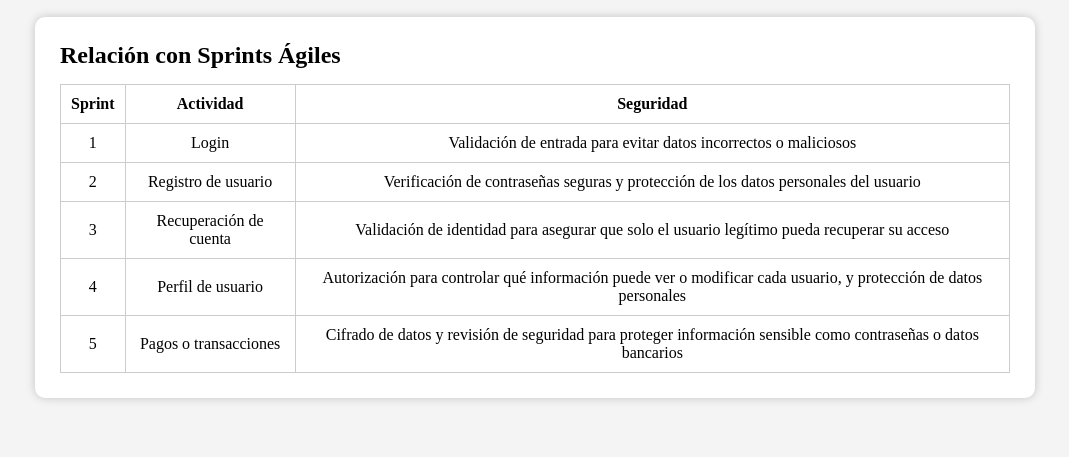
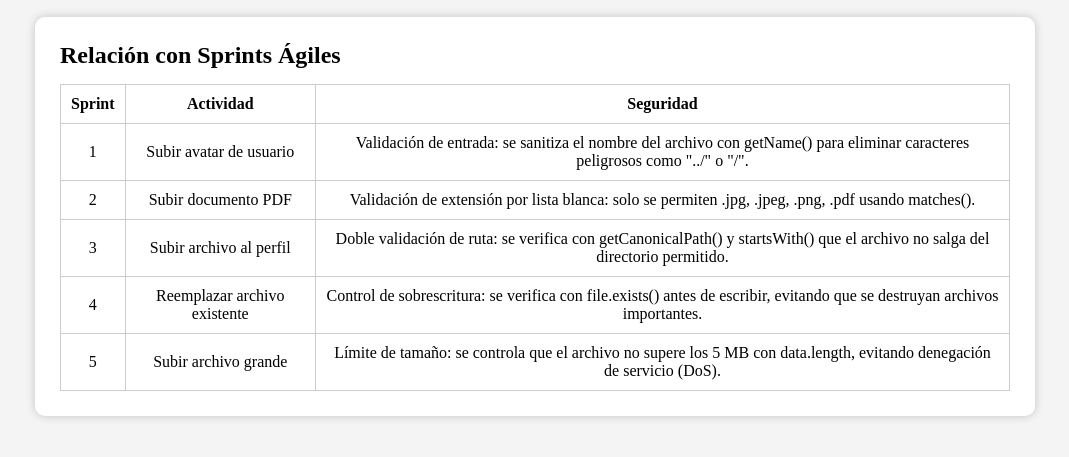
Before and after one commit to Ali28-s/Tarea, a plain HTML site: page sprints.html in a window 1280 px wide. Shown: the part 113-570 px from the top of the page, without its empty margins (105-1174 px from the left). Drawn offline with Linux system fonts and the light colour scheme.

Commit message:
Update sprints.html

```diff
--- a/sprints.html
+++ b/sprints.html
@@ -33,39 +33,40 @@
 <h2>Relación con Sprints Ágiles</h2>
 
 <table>
-
+    <thead>
         <tr>
             <th>Sprint</th>
             <th>Actividad</th>
             <th>Seguridad</th>
         </tr>
-
+    </thead>
+    <tbody>
         <tr>
             <td>1</td>
-<td>Login</td>
-<td>Validación de entrada para evitar datos incorrectos o maliciosos</td>
+            <td>Subir avatar de usuario</td>
+            <td>Validación de entrada: se sanitiza el nombre del archivo con getName() para eliminar caracteres peligrosos como "../" o "/".</td>
         </tr>
         <tr>
             <td>2</td>
-<td>Registro de usuario</td>
-<td>Verificación de contraseñas seguras y protección de los datos personales del usuario</td>
+            <td>Subir documento PDF</td>
+            <td>Validación de extensión por lista blanca: solo se permiten .jpg, .jpeg, .png, .pdf usando matches().</td>
         </tr>
         <tr>
             <td>3</td>
-<td>Recuperación de cuenta</td>
-<td>Validación de identidad para asegurar que solo el usuario legítimo pueda recuperar su acceso</td>
+            <td>Subir archivo al perfil</td>
+            <td>Doble validación de ruta: se verifica con getCanonicalPath() y startsWith() que el archivo no salga del directorio permitido.</td>
         </tr>
         <tr>
             <td>4</td>
-<td>Perfil de usuario</td>
-<td>Autorización para controlar qué información puede ver o modificar cada usuario, y protección de datos personales</td>
+            <td>Reemplazar archivo existente</td>
+            <td>Control de sobrescritura: se verifica con file.exists() antes de escribir, evitando que se destruyan archivos importantes.</td>
         </tr>
         <tr>
             <td>5</td>
-<td>Pagos o transacciones</td>
-<td>Cifrado de datos y revisión de seguridad para proteger información sensible como contraseñas o datos bancarios</td>
+            <td>Subir archivo grande</td>
+            <td>Límite de tamaño: se controla que el archivo no supere los 5 MB con data.length, evitando denegación de servicio (DoS).</td>
         </tr>
-
+    </tbody>
 </table>
 
 </main>
```
Lines whose indentation alone changed are shown as unchanged.
